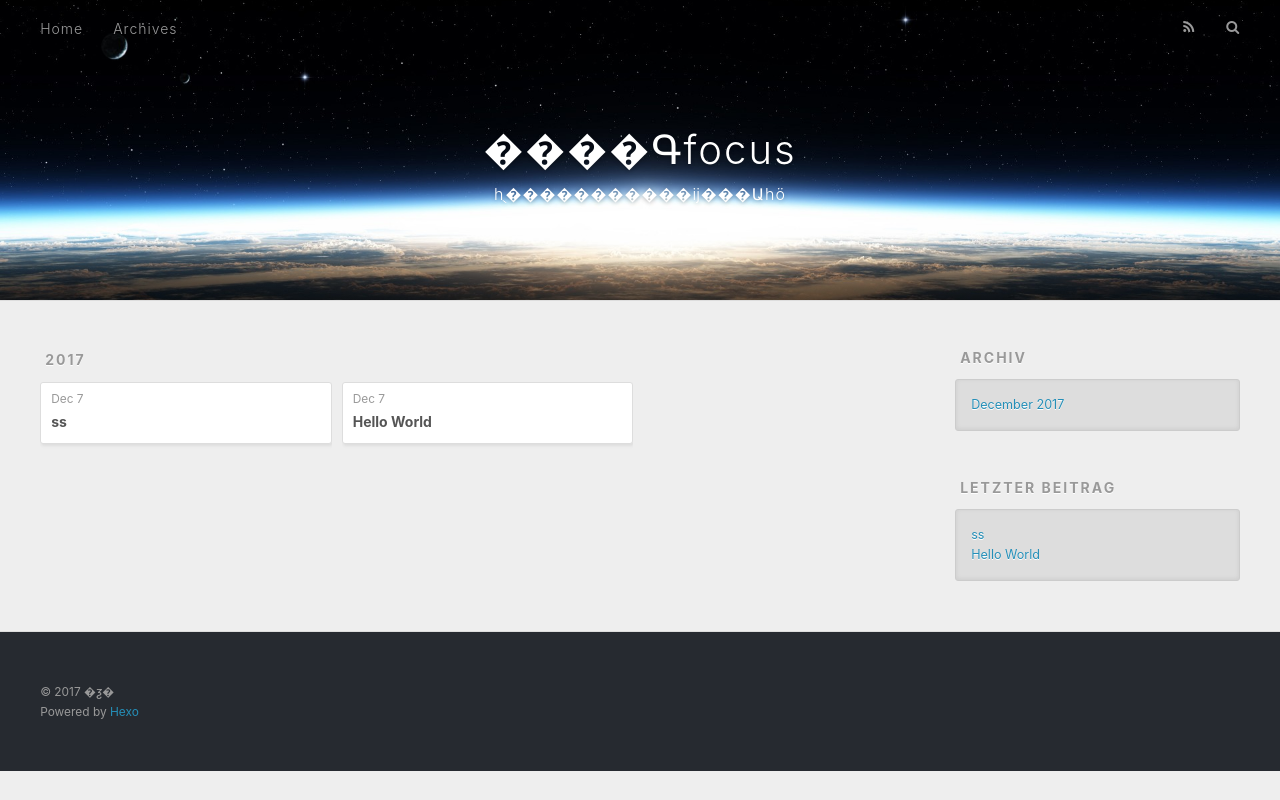
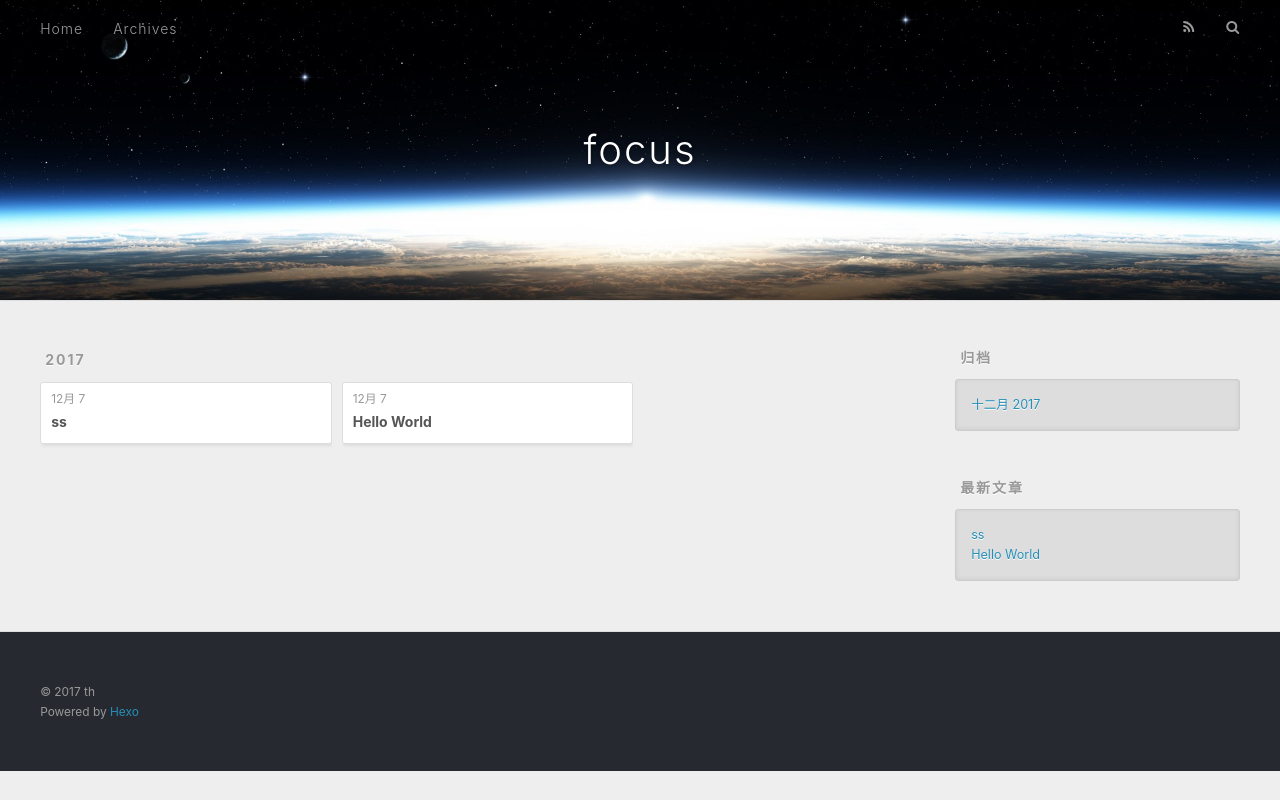
Before and after one commit to haotang7/haotang7.github.io, a plain HTML site: page archives/index.html in a window 1280 px wide. Drawn offline with nearby package versions, Linux system fonts and the light colour scheme.

Commit message:
Site updated: 2017-12-07 16:24:58

```diff
--- a/archives/index.html
+++ b/archives/index.html
@@ -5,16 +5,17 @@
 
 
 
-  <title>Archiv | ����Գfocus</title>
+  <title>归档 | focus</title>
   <meta name="viewport" content="width=device-width, initial-scale=1, maximum-scale=1">
   <meta property="og:type" content="website">
-<meta property="og:title" content="����Գfocus">
+<meta property="og:title" content="focus">
 <meta property="og:url" content="http://haotang7.github.io/archives/index.html">
-<meta property="og:site_name" content="����Գfocus">
+<meta property="og:site_name" content="focus">
+<meta property="og:locale" content="zh-CN">
 <meta name="twitter:card" content="summary">
-<meta name="twitter:title" content="����Գfocus">
+<meta name="twitter:title" content="focus">
 
-    <link rel="alternate" href="/atom.xml" title="����Գfocus" type="application/atom+xml">
+    <link rel="alternate" href="/atom.xml" title="focus" type="application/atom+xml">
 
 
     <link rel="icon" href="/favicon.png">
@@ -33,12 +34,8 @@
   <div id="header-outer" class="outer">
     <div id="header-title" class="inner">
       <h1 id="logo-wrap">
-        <a href="/" id="logo">����Գfocus</a>
+        <a href="/" id="logo">focus</a>
       </h1>
-
-        <h2 id="subtitle-wrap">
-          <a href="/" id="subtitle">һֻ�����������ĳ���Աһö</a>
-        </h2>
 
     </div>
     <div id="header-inner" class="inner">
@@ -54,7 +51,7 @@
 
           <a id="nav-rss-link" class="nav-icon" href="/atom.xml" title="RSS Feed"></a>
 
-        <a id="nav-search-btn" class="nav-icon" title="Suche"></a>
+        <a id="nav-search-btn" class="nav-icon" title="搜索"></a>
       </nav>
       <div id="search-form-wrap">
         <form action="//google.com/search" method="get" accept-charset="UTF-8" class="search-form"><input type="search" name="q" class="search-form-input" placeholder="Search"><button type="submit" class="search-form-submit">&#xF002;</button><input type="hidden" name="sitesearch" value="http://haotang7.github.io"></form>
@@ -80,7 +77,7 @@
   <div class="archive-article-inner">
     <header class="archive-article-header">
       <a href="/2017/12/07/ss/" class="archive-article-date">
-  <time datetime="2017-12-07T07:59:37.000Z" itemprop="datePublished">Dec 7</time>
+  <time datetime="2017-12-07T07:59:37.000Z" itemprop="datePublished">12月 7</time>
 </a>
 
 
@@ -99,7 +96,7 @@
   <div class="archive-article-inner">
     <header class="archive-article-header">
       <a href="/2017/12/07/hello-world/" class="archive-article-date">
-  <time datetime="2017-12-07T06:21:53.256Z" itemprop="datePublished">Dec 7</time>
+  <time datetime="2017-12-07T06:21:53.256Z" itemprop="datePublished">12月 7</time>
 </a>
 
 
@@ -131,9 +128,9 @@
 
 
   <div class="widget-wrap">
-    <h3 class="widget-title">Archiv</h3>
+    <h3 class="widget-title">归档</h3>
     <div class="widget">
-      <ul class="archive-list"><li class="archive-list-item"><a class="archive-list-link" href="/archives/2017/12/">December 2017</a></li></ul>
+      <ul class="archive-list"><li class="archive-list-item"><a class="archive-list-link" href="/archives/2017/12/">十二月 2017</a></li></ul>
     </div>
   </div>
 
@@ -141,7 +138,7 @@
 
 
   <div class="widget-wrap">
-    <h3 class="widget-title">letzter Beitrag</h3>
+    <h3 class="widget-title">最新文章</h3>
     <div class="widget">
       <ul>
 
@@ -165,7 +162,7 @@
 
   <div class="outer">
     <div id="footer-info" class="inner">
-      &copy; 2017 �ƺ�<br>
+      &copy; 2017 th<br>
       Powered by <a href="http://hexo.io/" target="_blank">Hexo</a>
     </div>
   </div>
```
Also changed, not shown: 2017/12/07/hello-world/index.html (+12 -15 lines), 2017/12/07/ss/index.html (+12 -15 lines), archives/2017/12/index.html (+14 -17 lines), archives/2017/index.html (+14 -17 lines), index.html (+14 -17 lines).
